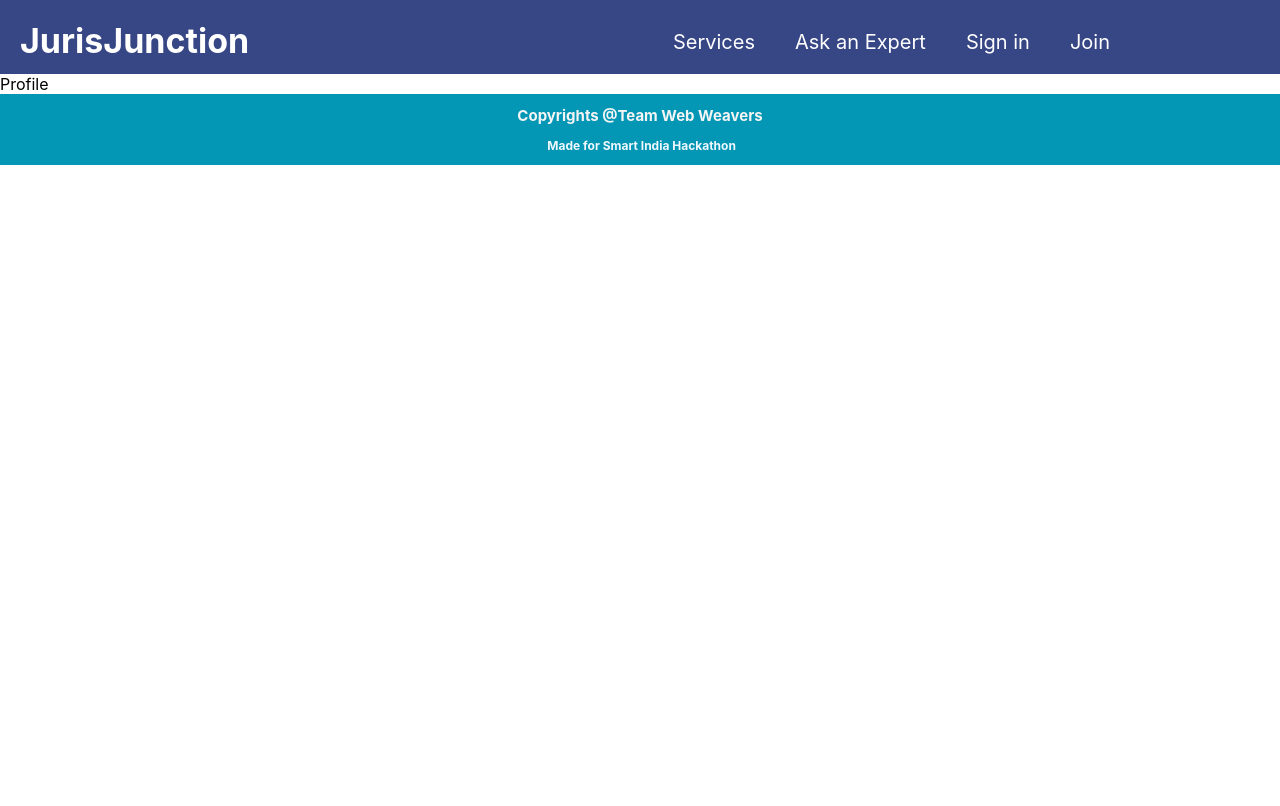
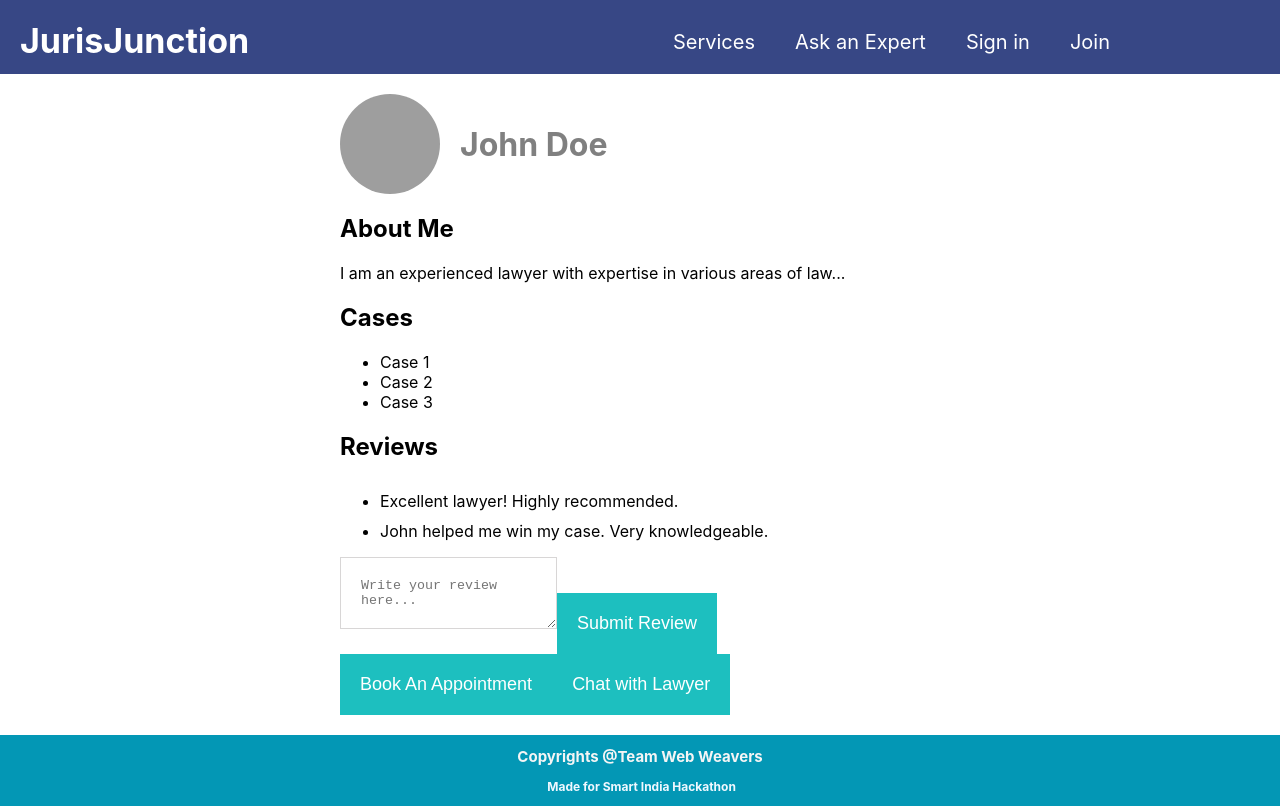
Before and after one commit to GitforAnkit16/eLawWebsite, a React (Create React App) app in the folder Client/: page /profile in a window 1280 px wide. Built offline with nearby package versions, Linux system fonts and the light colour scheme; grey boxes are pictures that could not be loaded.

Commit message:
Added Profile Page

```diff
--- a/Client/package.json
+++ b/Client/package.json
@@ -12,6 +12,7 @@
     "react": "^18.2.0",
     "react-dom": "^18.2.0",
     "react-multi-carousel": "^2.8.4",
+    "react-rating-stars-component": "^2.2.0",
     "react-responsive": "^9.0.2",
     "react-router-config": "^5.1.1",
     "react-router-dom": "^6.16.0",
--- a/Client/src/App.js
+++ b/Client/src/App.js
@@ -19,7 +19,8 @@ import Mediators from "./Pages/mediators/mediators"
 import Notaries from './Pages/notaries/notaries';
 import Company from './Pages/company/Company';
 import Appointment from './Pages/appointment/Appointment';
-import Profile from "./Pages/profile/Profile"
+import Profile from "./Pages/profile/Profile";
+
 import './App.css';
 import {
   createBrowserRouter,
--- /dev/null
+++ b/Client/src/Components/LawyerProfile/LawyerProfile.jsx
@@ -0,0 +1,29 @@
+import React from 'react';
+
+const LawyerProfile = ({ name, imageUrl, message, status, onAccept, onPay }) => {
+  return (
+    <div className="lawyer-profile">
+      <img src={imageUrl} alt={`${name}'s profile`} />
+      <div className="profile-info">
+        <h3>{name}</h3>
+        <p>{message}</p>
+      </div>
+      <div className="profile-actions">
+        {status === 'accepted' ? (
+          <div>
+            <p>Request Accepted</p>
+            <button onClick={onPay}>Pay Now</button>
+          </div>
+        ) : (
+          <div>
+            <p>Request Pending</p>
+            {/* Render a placeholder if the status is pending */}
+            <div className="placeholder"></div>
+          </div>
+        )}
+      </div>
+    </div>
+  );
+};
+
+export default LawyerProfile;
--- a/Client/src/Components/Navbar/Navbar.jsx
+++ b/Client/src/Components/Navbar/Navbar.jsx
@@ -45,7 +45,7 @@ function Navbar() {
                         <span>Services</span>
                         {op && <div className="option">
                             <Link className='link' to=  "/lawyers">Lawyers</Link>
-                            <Link className='link' to=  "/arbitrators">Arbitratorss</Link>
+                            <Link className='link' to=  "/arbitrators">Arbitrators</Link>
                             <Link className='link' to= "/mediators">Mediators </Link>
                             <Link className='link' to= "/notaries">Notaries </Link>
                             <Link className='link' to= "/docwriters">Document Writers </Link>
--- a/Client/src/Pages/login/Login.css
+++ b/Client/src/Pages/login/Login.css
@@ -1,15 +1,23 @@
 
 .login {
+    background-color: #f76c6c;
     display: flex;
     align-items: center;
     justify-content: center;
-
-    form {
-      width: 360px;
+}
+.logbar{
+  margin: 50px;
+  background-color: #f8e9a1;
+  padding: 30px
+}
+     .loginform {
+      padding: 40px;
+      width: 300px;
       padding: 100px 0px;
       display: flex;
       flex-direction: column;
       gap: 20px;
+    }
 
       h1 {
         color: gray;
@@ -36,10 +44,3 @@
         background-color: #1dbf73;
         cursor: pointer;
       }
-
-      span{
-        color: red;
-        font-size: 12px;
-      }
-    }
-  }
--- a/Client/src/Pages/login/Login.jsx
+++ b/Client/src/Pages/login/Login.jsx
@@ -23,7 +23,8 @@ function Login() {
 
   return (
     <div className="login">
-      <form onSubmit={handleSubmit}>
+      <div className = "logbar">
+      <form className ="loginform"onSubmit={handleSubmit}>
         <h1>Sign in</h1>
         <label htmlFor="">Username</label>
         <input
@@ -42,6 +43,7 @@ function Login() {
         <button type="submit">Login</button>
         {error && error}
       </form>
+      </div>
     </div>
   );
 }
--- a/Client/src/Pages/order/Order.jsx
+++ b/Client/src/Pages/order/Order.jsx
@@ -1,9 +1,60 @@
-import React from 'react'
-import './Order.css'
-function Order() {
+import React, { useState } from 'react';
+import LawyerProfile from '../../Components/LawyerProfile/LawyerProfile';
+import "./Order.css"
+const OrderPage = () => {
+
+  const lawyerData = [
+    {
+      id: 1,
+      name: 'John Snow',
+      imageUrl: 'https://picsum.photos/200/300',
+      message: 'I specialize in family law.',
+      status: 'pending',
+    },
+    {
+      id: 2,
+      name: 'Eliza Ray',
+      imageUrl: 'https://picsum.photos/200/300',
+      message: 'Experienced in criminal defense.',
+      status: 'accepted',
+    },
+  ];
+
+  const [lawyers, setLawyers] = useState(lawyerData);
+
+  const handleAccept = (id) => {
+    const updatedLawyers = lawyers.map((lawyer) => {
+      if (lawyer.id === id) {
+        return { ...lawyer, status: 'accepted' };
+      }
+      return lawyer;
+    });
+    setLawyers(updatedLawyers);
+  };
+
+  const handlePay = (id) => {
+    // Handle payment logic here
+    alert(`Payment for lawyer with ID ${id} initiated.`);
+  };
+
   return (
-    <div className='order'>Order</div>
-  )
-}
+    <div className="order-page">
+      <h1>Requests</h1>
+      <div className="lawyer-list">
+        {lawyers.map((lawyer) => (
+          <LawyerProfile
+            key={lawyer.id}
+            name={lawyer.name}
+            imageUrl={lawyer.imageUrl}
+            message={lawyer.message}
+            status={lawyer.status}
+            onAccept={() => handleAccept(lawyer.id)}
+            onPay={() => handlePay(lawyer.id)}
+          />
+        ))}
+      </div>
+    </div>
+  );
+};
 
-export default Order
+export default OrderPage;
--- a/Client/src/Pages/profile/Profile.css
+++ b/Client/src/Pages/profile/Profile.css
@@ -0,0 +1,70 @@
+/* Profile container */
+.profile-container {
+    max-width: 600px;
+    margin: 0 auto;
+    padding: 20px;
+  }
+
+  /* Profile header */
+  .profile-header {
+    display: flex;
+    align-items: center;
+  }
+
+  .profile-picture {
+    width: 100px;
+    height: 100px;
+    border-radius: 50%;
+    margin-right: 20px;
+  }
+
+  /* About Me section */
+  .about-me {
+    margin-top: 20px;
+  }
+
+  /* Cases section */
+  .cases {
+    margin-top: 20px;
+  }
+
+  /* Reviews section */
+  .reviews {
+    margin-top: 20px;
+  }
+
+  .review-header {
+    display: flex;
+    align-items: center;
+    margin-bottom: 10px;
+  }
+
+  .client-picture {
+    width: 40px;
+    height: 40px;
+    border-radius: 50%;
+    margin-right: 10px;
+  }
+
+  .client-info {
+    display: flex;
+    flex-direction: column;
+  }
+
+  .client-name {
+    font-weight: bold;
+  }
+
+  .star-rating {
+    display: flex;
+  }
+
+  .star {
+    color: gold;
+    font-size: 1.2em;
+    margin-right: 5px;
+  }
+
+  .review-text {
+    margin: 0;
+  }
--- a/Client/src/Pages/profile/Profile.jsx
+++ b/Client/src/Pages/profile/Profile.jsx
@@ -1,9 +1,116 @@
-import React from 'react'
-import "./Profile.css"
-function Profile() {
+import React, { useState } from 'react';
+import './Profile.css';
+import { useNavigate } from 'react-router-dom';
+
+
+const Profile = () => {
+  const lawyerData = {
+    name: 'John Doe',
+    aboutMe: 'I am an experienced lawyer with expertise in various areas of law...',
+    cases: ['Case 1', 'Case 2', 'Case 3'],
+    reviews: [
+      {
+        name: 'Client 1',
+        review: 'Excellent lawyer! Highly recommended.',
+        stars: 5,
+      },
+      {
+        name: 'Client 2',
+        review: 'John helped me win my case. Very knowledgeable.',
+        stars: 4,
+      },
+    ],
+  };
+
+  const navigate = useNavigate();
+  const [reviewText, setReviewText] = useState('');
+  const [reviews, setReviews] = useState(lawyerData.reviews); // Initialize with existing reviews
+
+  const handleBookAppointmentClick = async () => {
+    try {
+      navigate("/appointment");
+    } catch (err) {
+      console.log(err);
+    }
+  }
+
+
+  const handleChatClick = async () => {
+    try {
+      navigate("/messages");
+    } catch (err) {
+      console.log(err);
+    }
+  }
+
+  const handleReviewSubmit = () => {
+    if (reviewText.trim() === '') {
+      alert('Please enter a review.');
+      return;
+    }
+
+
+    const newReview = {
+      name: 'User',
+      review: reviewText,
+      stars: 5,
+    };
+
+    setReviews([...reviews, newReview]);
+
+
+    setReviewText('');
+  }
+
   return (
-    <div>Profile</div>
-  )
-}
+    <div className="profile-container">
+      <div className="profile-header">
+        <img src="https://picsum.photos/200/300" alt={lawyerData.name} className="profile-picture" />
+        <h1>{lawyerData.name}</h1>
+      </div>
 
-export default Profile
+      <div className="about-me">
+        <h2>About Me</h2>
+        <p>{lawyerData.aboutMe}</p>
+      </div>
+
+      <div className="cases">
+        <h2>Cases</h2>
+        <ul>
+          {lawyerData.cases.map((caseItem, index) => (
+            <li key={index}>{caseItem}</li>
+          ))}
+        </ul>
+      </div>
+
+      <div className="reviews">
+        <h2>Reviews</h2>
+        <ul>
+          {reviews.map((review, index) => (
+            <li key={index}>
+              <div className="review-header">
+                {/* Render review data */}
+              </div>
+              <p className="review-text">{review.review}</p>
+            </li>
+          ))}
+        </ul>
+      </div>
+
+      {/* Review input and submit button */}
+      <div className="review-input">
+        <textarea
+          placeholder="Write your review here..."
+          value={reviewText}
+          onChange={(e) => setReviewText(e.target.value)}
+        />
+        <button onClick={handleReviewSubmit}>Submit Review</button>
+      </div>
+
+      <button onClick={handleBookAppointmentClick}>Book An Appointment</button>
+      <button onClick={handleChatClick}>Chat with Lawyer</button>
+    </div>
+  );
+};
+
+export default Profile;
```
Also changed, not shown: Client/src/Pages/order/Order.css (+66 -0 lines), 1 other file (tests, documents, lock files or other folders).
